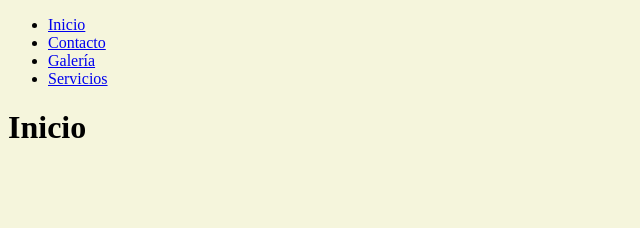
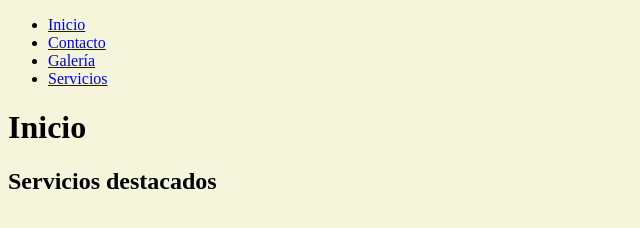
Before and after one commit to davidmbz/prueba_git, a plain HTML site: page index.html in a window 1280 px wide. Shown: the whole page, without its empty margins (0-640 px from the left). Drawn offline with Linux system fonts and the light colour scheme.

Commit message:
Update index.html
Servicios destacados en home

```diff
--- a/index.html
+++ b/index.html
@@ -22,6 +22,9 @@
     </header>
     <h1>Inicio</h1>
 
+    <section>
+        <h2>Servicios destacados</h2>
+    </section>
 </body>
 
 </html>
```
